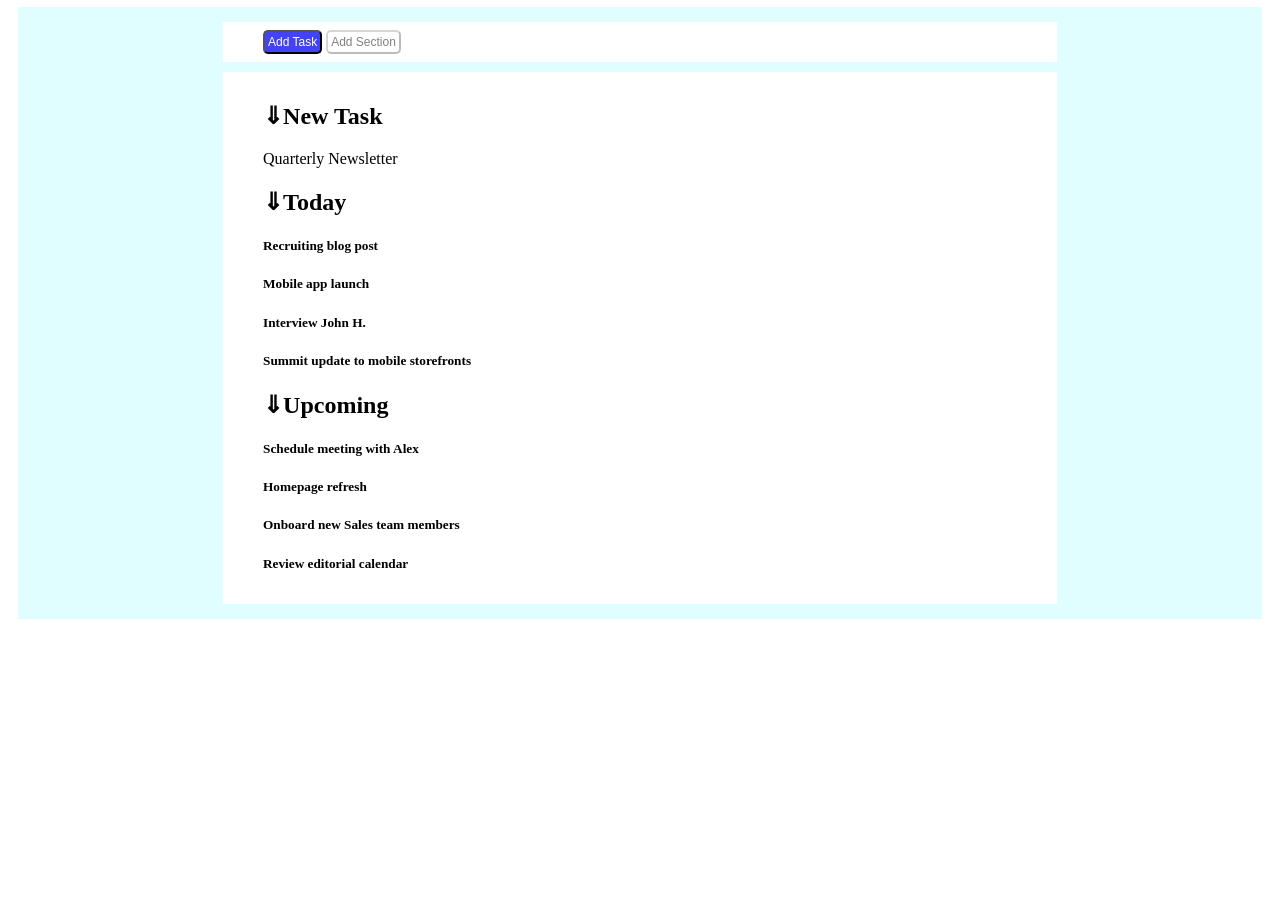
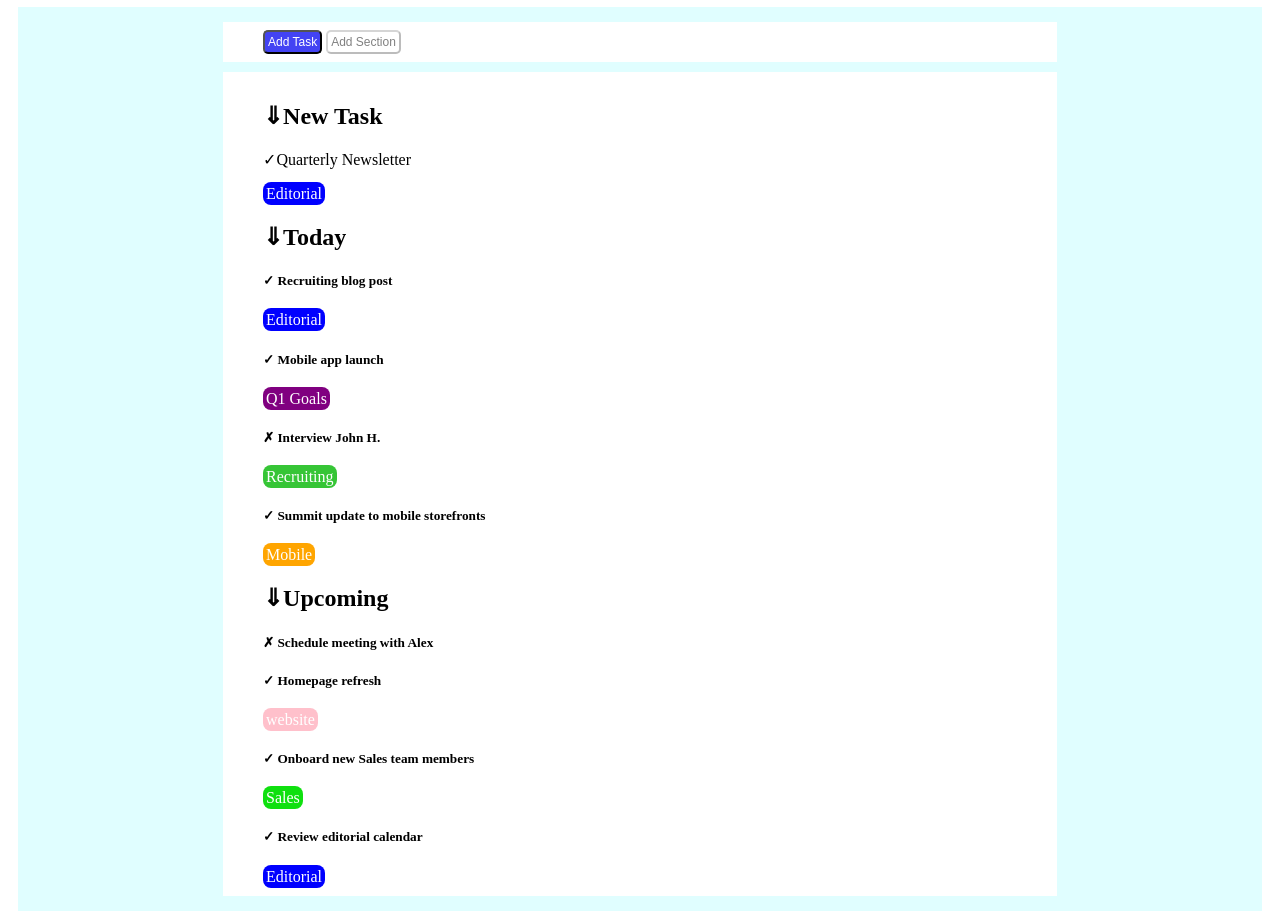
Before and after one commit to Antoniok2/html-css-toboolist, a plain HTML site: page index.html in a window 1280 px wide. Shown: the part 99-1020 px from the top of the page. Before the commit the page ends 800 px from the top, so only its background shows below. Drawn offline with Linux system fonts and the light colour scheme.

Commit message:
sistemati span accanto frasi elenco

```diff
--- a/CSS/style.css
+++ b/CSS/style.css
@@ -64,3 +64,45 @@ body{
     padding-bottom: 10px;
 
 }
+    /* qui trovo le parole accanto alla lista */
+.editorial{
+    border-radius: 8px;
+    background-color: blue;
+    color: white;
+    padding: 3px;
+}
+
+.q1goals{
+    border-radius: 8px;
+    background-color: purple;
+    color: white;
+    padding: 3px;
+}
+
+.recluiting{
+    background-color: rgb(54, 197, 54);
+    color: white;
+    border-radius: 8px;
+    padding: 3px;
+}
+
+.website{
+    background-color: pink;
+    color: white;
+    border-radius: 8px;
+    padding: 3px;
+}
+
+.mobile{
+    background-color: orange;
+    color: white;
+    border-radius: 8px;
+    padding: 3px;
+}
+
+.sales{
+    background-color: rgb(15, 224, 15);
+    color: white;
+    border-radius: 8px;
+    padding: 3px;
+}
--- a/index.html
+++ b/index.html
@@ -34,25 +34,25 @@
                     <!-- creato primo elenco -->
                 <section class="newtask">
                     <h2><strong>&dArr;New Task</strong></h2>
-                    <p>Quarterly Newsletter </p>
+                    <p>&check;Quarterly Newsletter</p> <span class="editorial">Editorial</span>
                 </section>
 
                     <!-- creato secondo elenco -->
                 <section class="today">
                     <h2><Strong>&dArr;Today</Strong></h2>
-                    <h5>Recruiting blog post</h5>
-                    <h5>Mobile app launch</h5>
-                    <h5>Interview John H.</h5>
-                    <h5>Summit update to mobile storefronts</h5>
+                    <h5>&check; Recruiting blog post</h5> <span class="editorial">Editorial</span>
+                    <h5>&check; Mobile app launch</h5> <span class="q1goals">Q1 Goals</span>
+                    <h5>&cross; Interview John H.</h5> <span class="recluiting">Recruiting</span>
+                    <h5>&check; Summit update to mobile storefronts</h5> <span class="mobile">Mobile</span>
                 </section>
 
                 <!-- creato terzo elenco -->
                 <section class="upcoming">
                     <h2><strong>&dArr;Upcoming</strong></h2>
-                    <h5>Schedule meeting with Alex</h5>
-                    <h5>Homepage refresh</h5>
-                    <h5>Onboard new Sales team members</h5>
-                    <h5>Review editorial calendar</h5>
+                    <h5>&cross; Schedule meeting with Alex</h5>
+                    <h5>&check; Homepage refresh</h5> <span class="website">website</span>
+                    <h5>&check; Onboard new Sales team members</h5> <span class="sales">Sales</span>
+                    <h5>&check; Review editorial calendar</h5> <span class="editorial">Editorial</span>
                 </section>
 
 
```
